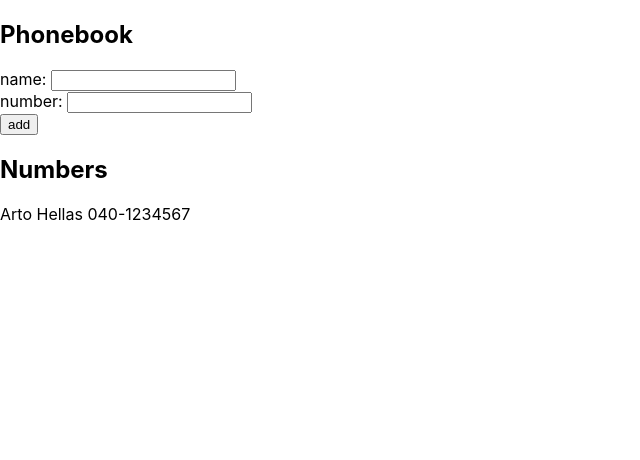
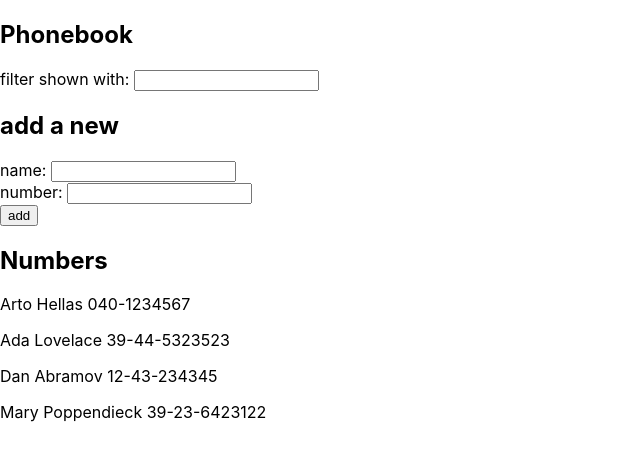
Before and after one commit to Jalch0/fso-bootcamp, a React (Create React App) app in the folder part2/phonebook/: page / in a window 1280 px wide. Shown: the top 460 px of the page, without its empty margins (0-640 px from the left). Built offline with nearby package versions, Linux system fonts and the light colour scheme.

Commit message:
Finish exercise 2.8

```diff
--- a/part2/phonebook/src/App.js
+++ b/part2/phonebook/src/App.js
@@ -1,11 +1,21 @@
 import React, { useState } from 'react'
 
 const App = () => {
+
   const [ persons, setPersons ] = useState([
-    { name: 'Arto Hellas', number:'040-1234567' }
-  ])
+    { name: 'Arto Hellas', number:'040-1234567' },
+    { name: "Ada Lovelace", number: "39-44-5323523"},
+    { name: "Dan Abramov", number: "12-43-234345"},
+    { name: "Mary Poppendieck", number: "39-23-6423122"}])
+
   const [ newName, setNewName ] = useState('')
   const [ newNumber, setNewNumber] = useState('')
+  const [ newFilter, setNewFilter] = useState('')
+
+
+const searchfilter = (event) => {
+  setNewFilter(event.target.value)
+}
 
 const handleAddName = (event) => {
   setNewName(event.target.value)
@@ -19,8 +29,6 @@ const handleSubmit = (event) => {
     event.preventDefault()
 
     const findNameEqual = persons.some(person => person.name === newName);
-
-    console.log(persons.some(persons => persons.name === newName))
 
     if(findNameEqual) {
       alert(`${newName} is already added to phonebook `)
@@ -38,6 +46,8 @@ const handleSubmit = (event) => {
   return (
     <div>
       <h2>Phonebook</h2>
+      <div>filter shown with: <input type="text" value={newFilter} onChange={searchfilter}/></div>
+      <h2>add a new</h2>
       <form>
         <div>name: <input type="text" value={newName} onChange={handleAddName}/></div>
         <div>number: <input type="text" value={newNumber} onChange={handleAddNumber} /></div>
@@ -46,7 +56,11 @@ const handleSubmit = (event) => {
         </div>
       </form>
       <h2>Numbers</h2>
-      {persons.map(person => <p key={person.name}>{person.name} {person.number}</p>)}
+      {persons
+      .filter((person) => {
+        return person.name.toLowerCase().indexOf(newFilter.toLowerCase()) !== -1
+      })
+      .map(person => <p key={person.name}>{person.name} {person.number}</p>)}
     </div>
   )
 }
```
